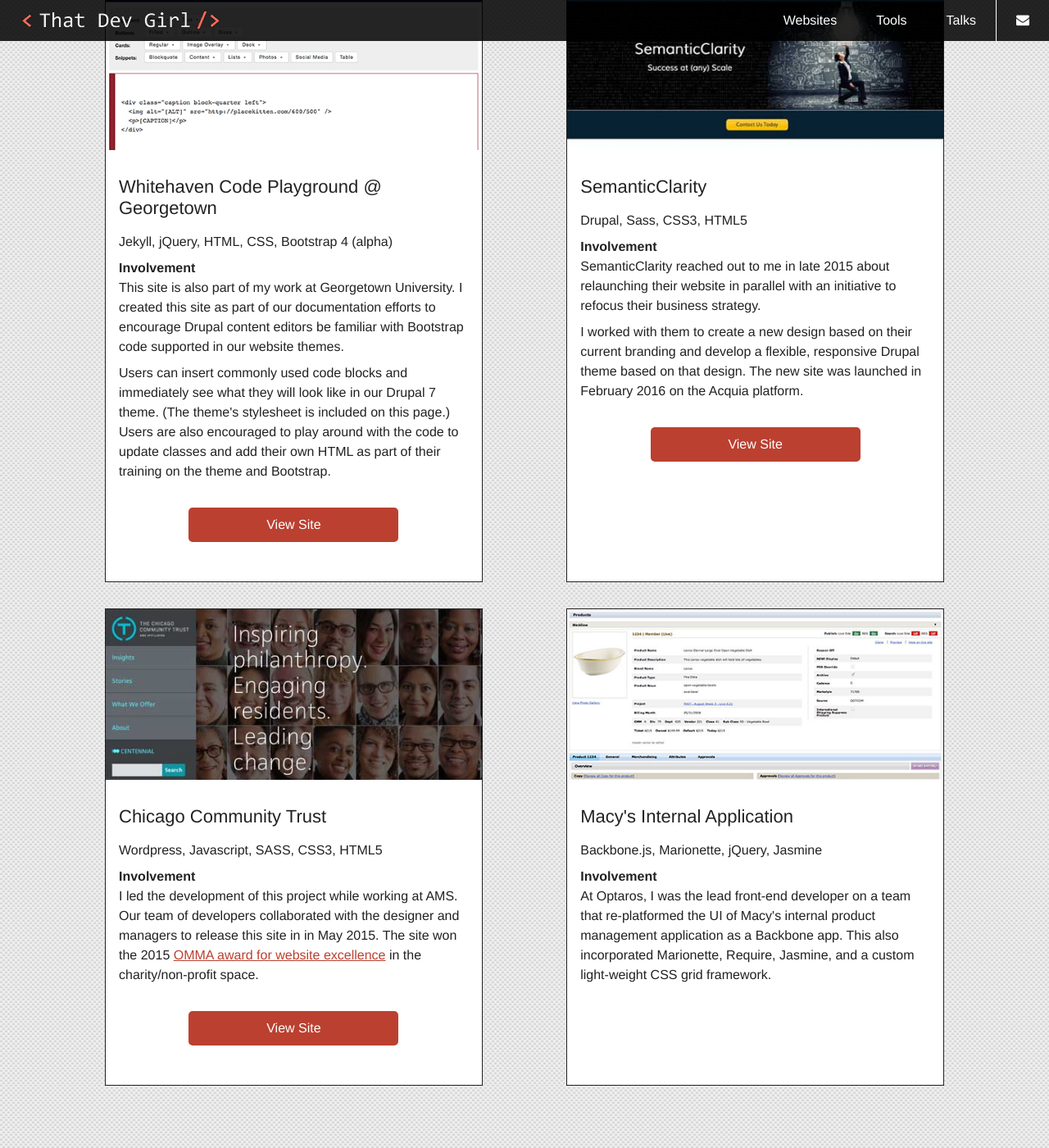
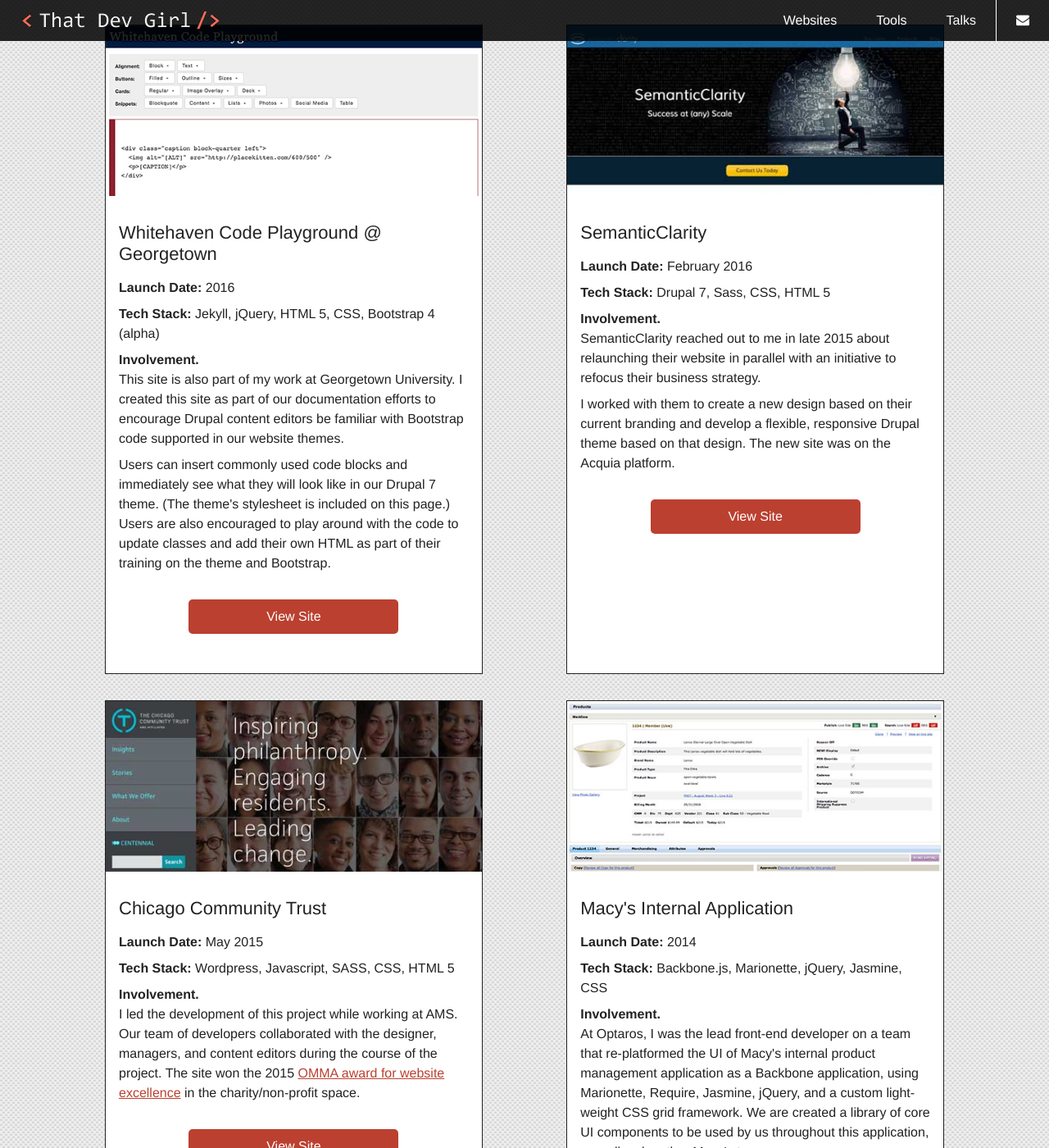
Before and after one commit to That-Dev-Girl-Archives/thatdevgirl.com, a Jekyll site: the page built from index.md, in a window 1280 px wide and 1400 px high, scrolled down 1546 px. Shown: the whole window at 82% size. Built offline with Jekyll 4.4.1, drawn with Linux system fonts in a browser that asks for light colours; some of the changed text lies outside the part shown.

Commit message:
Updating formatting of site list; updating content for Macy's

```diff
--- a/index.md
+++ b/index.md
@@ -34,22 +34,22 @@ title: That Dev Girl, LLC | Website and tool design and development
 
         <h2><a href="http://www.boardgameinnovation.com" target="_blank">Board Game Innovation</a></h2>
 
+        <p><b>Launch Date:</b> May 2017</p>
+
+        <p><b>Tech Stack:</b> WordPress, WooCommerce, HTML 5, CSS, Bootstrap 4 (alpha), jQuery</p>
+
         <p>
-          WordPress, WooCommerce, HTML, CSS, Bootstrap 4 (alpha), jQuery
-        </p>
-
-        <p class="hidden-sm">
-          <strong>Involvement</strong> <br />
+          <b>Involvement.</b> <br />
           BGI reached out to me in early 2017 to redesign and replatform their website.  I created a new
           site design based on their logo and existing style guide standards. I also helped them evaluate
           several ecommerce platforms, including Shopify and WooCommerce, to determine which platform would
           best fit their needs.
         </p>
 
-        <p class="hidden-sm">
+        <p>
           I implemented the design in WordPress with WooCommerce.  The site also includes custom functionality,
           including integration with Braintree for payment processing, integration with Stamps.com to provide
-          shipping options, and support for international pricing and checkout. The site launched in May 2017.
+          shipping options, and support for international pricing and checkout.
         </p>
 
         <a href="http://boardgameinnovation.com" target="_blank" class="btn primary" aria-label="View Board Game Innovation site">View Site</a>
@@ -62,18 +62,18 @@ title: That Dev Girl, LLC | Website and tool design and development
 
         <h2><a href="http://mccourt.georgetown.edu" target="_blank">McCourt School of Public Policy @ Georgetown</a></h2>
 
+        <p><b>Launch Date:</b> 2016</p>
+
+        <p><b>Tech Stack:</b> Drupal 7, Bootstrap 4 (alpha), jQuery, Sass, CSS, HTML 5</p>
+
         <p>
-          Drupal 7, Bootstrap 4 (alpha), jQuery, Sass, CSS3, HTML5
-        </p>
-
-        <p class="hidden-sm">
-          <strong>Involvement</strong> <br />
+          <b>Involvement.</b> <br />
           I currently work full-time for Georgetown University as a Senior Javascript front-end developer in
           our University Information Services department.  I worked with a team of developers, designers,
           and product managers to create a flexible and responsive Drupal 7 themes for the University's school websites.
         </p>
 
-        <p class="hidden-sm">
+        <p>
           The site is part of a Drupal 7 multi-site implementation that includes 300+ other university
           sites, many of which use an older theme (for now).  Our biggest challenge was creating
           this theme using best practices while not affecting sites on the older theme, knowing that both themes
@@ -90,18 +90,18 @@ title: That Dev Girl, LLC | Website and tool design and development
 
         <h2><a href="https://georgetown-university.github.io/whitehaven-playground/" target="_blank">Whitehaven Code Playground @ Georgetown</a></h2>
 
+        <p><b>Launch Date:</b> 2016</p>
+
+        <p><b>Tech Stack:</b> Jekyll, jQuery, HTML 5, CSS, Bootstrap 4 (alpha)</p>
+
         <p>
-          Jekyll, jQuery, HTML, CSS, Bootstrap 4 (alpha)
-        </p>
-
-        <p class="hidden-sm">
-          <strong>Involvement</strong> <br />
+          <b>Involvement.</b> <br />
           This site is also part of my work at Georgetown University. I created this site as part of our
           documentation efforts to encourage Drupal content editors be familiar with Bootstrap code
           supported in our website themes.
         </p>
 
-        <p class="hidden-sm">
+        <p>
           Users can insert commonly used code blocks and immediately see what they will look like in our
           Drupal 7 theme.  (The theme's stylesheet is included on this page.) Users are also encouraged
           to play around with the code to update classes and add their own HTML as part of their
@@ -118,20 +118,19 @@ title: That Dev Girl, LLC | Website and tool design and development
 
         <h2><a href="http://www.semanticclarity.com" target="_blank">SemanticClarity</a></h2>
 
+        <p><b>Launch Date:</b> February 2016</p>
+
+        <p><b>Tech Stack:</b> Drupal 7, Sass, CSS, HTML 5</p>
+
         <p>
-          Drupal, Sass, CSS3, HTML5
-        </p>
-
-        <p class="hidden-sm">
-          <strong>Involvement</strong> <br />
+          <b>Involvement.</b> <br />
           SemanticClarity reached out to me in late 2015 about relaunching their website in parallel with
           an initiative to refocus their business strategy.
         </p>
 
-        <p class="hidden-sm">
+        <p>
           I worked with them to create a new design based on their current branding and develop a flexible,
-          responsive Drupal theme based on that design. The new site was launched in February 2016 on the
-          Acquia platform.
+          responsive Drupal theme based on that design. The new site was on the Acquia platform.
         </p>
 
         <a href="http://www.semanticclarity.com" target="_blank" class="btn primary" aria-label="View SemanticClarity site">View Site</a>
@@ -144,14 +143,14 @@ title: That Dev Girl, LLC | Website and tool design and development
 
         <h2><a href="http://www.cct.org" target="_blank">Chicago Community Trust</a></h2>
 
+        <p><b>Launch Date:</b> May 2015</p>
+
+        <p><b>Tech Stack:</b> Wordpress, Javascript, SASS, CSS, HTML 5</p>
+
         <p>
-          Wordpress, Javascript, SASS, CSS3, HTML5
-        </p>
-
-        <p class="hidden-sm">
-          <strong>Involvement</strong> <br />
+          <b>Involvement.</b> <br />
           I led the development of this project while working at AMS. Our team of developers collaborated
-          with the designer and managers to release this site in in May 2015.  The site won the 2015
+          with the designer, managers, and content editors during the course of the project. The site won the 2015
           <a href="http://www.mediapost.com/ommaawards/winners/" target="_blank">OMMA award for
           website excellence</a> in the charity/non-profit space.
         </p>
@@ -166,15 +165,22 @@ title: That Dev Girl, LLC | Website and tool design and development
 
         <h2>Macy's Internal Application</h2>
 
+        <p><b>Launch Date:</b> 2014</p>
+
+        <p><b>Tech Stack:</b> Backbone.js, Marionette, jQuery, Jasmine, CSS</p>
+
         <p>
-          Backbone.js, Marionette, jQuery, Jasmine
+          <b>Involvement.</b> <br />
+          At Optaros, I was the lead front-end developer on a team that re-platformed the UI of Macy's
+          internal product management application as a Backbone application, using Marionette, Require,
+          Jasmine, jQuery, and a custom light-weight CSS grid framework. We are created a library of core
+          UI components to be used by us throughout this application, as well as by other Macy's teams.
         </p>
 
-        <p class="hidden-sm">
-          <strong>Involvement</strong> <br />
-          At Optaros, I was the lead front-end developer on a team that re-platformed the UI of Macy's
-          internal product management application as a Backbone app.  This  also incorporated Marionette,
-          Require, Jasmine, and a custom light-weight CSS grid framework.
+        <p>
+          My primary function on this team was to create component designs for each section of the application
+          in development. These component designs included the Backbone model structure, necessary REST calls for
+          a given section, and payloads for those REST calls.
         </p>
       </article>
     </div> <!-- /.flex-container -->
```
